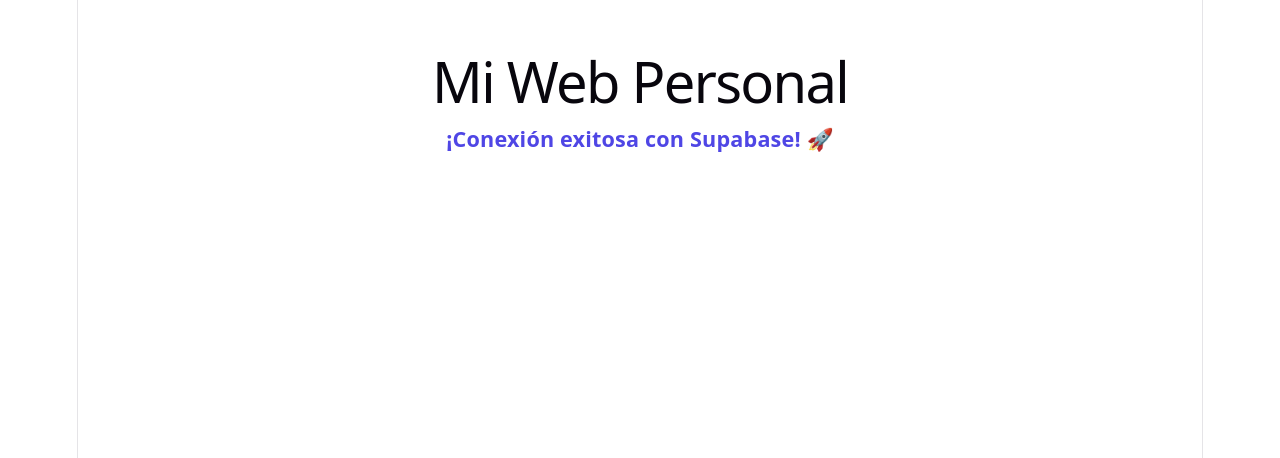
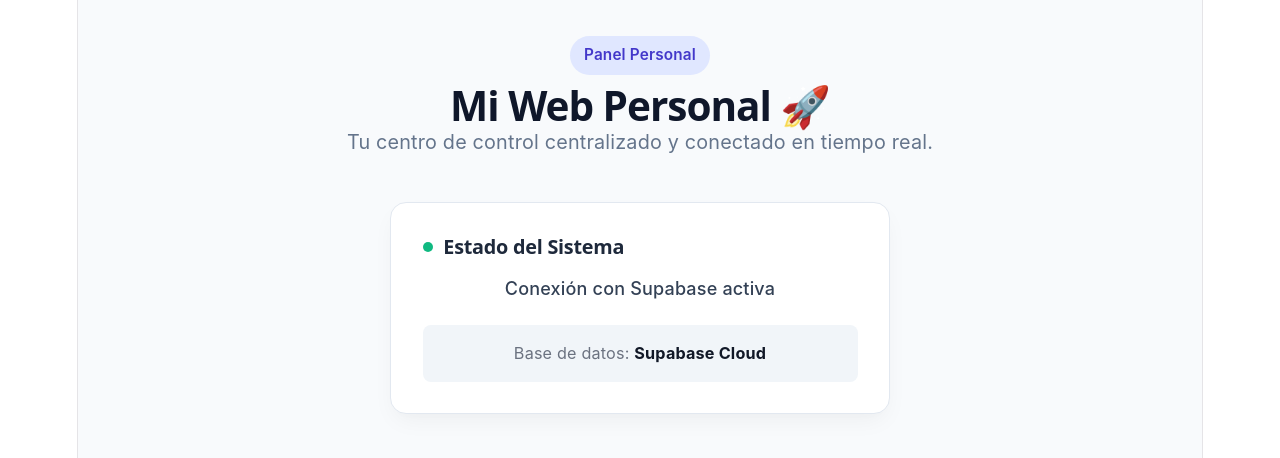
Before and after one commit to Nei3022/mi-web-personal, a React (Vite) app: page / in a window 1280 px wide. Shown: the top 458 px of the page. Built offline with nearby package versions, Linux system fonts and the light colour scheme; no server answers; the database is empty.

Commit message:
Nuevo diseño visual

```diff
--- a/src/App.jsx
+++ b/src/App.jsx
@@ -3,30 +3,138 @@ import { supabase } from './supaClient'
 
 function App() {
   const [status, setStatus] = useState('Comprobando conexión...')
+  const [isConnected, setIsConnected] = useState(false)
 
   useEffect(() => {
     async function checkConnection() {
-      // Consulta de prueba a Supabase
       const { error } = await supabase.from('test').select('*').limit(1)
 
       if (error && error.code !== 'PGRST116') {
         console.log('Respuesta de Supabase:', error.message)
       }
 
-      setStatus('¡Conexión exitosa con Supabase! 🚀')
+      setStatus('Conexión con Supabase activa')
+      setIsConnected(true)
     }
 
     checkConnection()
   }, [])
 
   return (
-    <div style={{ fontFamily: 'system-ui, sans-serif', padding: '2rem', textAlign: 'center' }}>
-      <h1>Mi Web Personal</h1>
-      <p style={{ fontSize: '1.2rem', color: '#4F46E5', fontWeight: 'bold' }}>
-        {status}
-      </p>
+    <div style={styles.container}>
+      {/* Header */}
+      <header style={styles.header}>
+        <div style={styles.badge}>Panel Personal</div>
+        <h1 style={styles.title}>Mi Web Personal 🚀</h1>
+        <p style={styles.subtitle}>
+          Tu centro de control centralizado y conectado en tiempo real.
+        </p>
+      </header>
+
+      {/* Tarjeta de Estado */}
+      <main style={styles.main}>
+        <div style={styles.card}>
+          <div style={styles.cardHeader}>
+            <span style={{
+              ...styles.statusDot,
+              backgroundColor: isConnected ? '#10B981' : '#F59E0B'
+            }} />
+            <h2 style={styles.cardTitle}>Estado del Sistema</h2>
+          </div>
+
+          <p style={styles.statusText}>{status}</p>
+
+          <div style={styles.infoBox}>
+            <p style={{ margin: 0, fontSize: '0.9rem', color: '#6B7280' }}>
+              Base de datos: <strong style={{ color: '#111827' }}>Supabase Cloud</strong>
+            </p>
+          </div>
+        </div>
+      </main>
     </div>
   )
 }
 
+// Estilos limpios y modernos
+const styles = {
+  container: {
+    minHeight: '100vh',
+    backgroundColor: '#F8FAFC',
+    fontFamily: '-apple-system, BlinkMacSystemFont, "Segoe UI", Roboto, sans-serif',
+    display: 'flex',
+    flexDirection: 'column',
+    alignItems: 'center',
+    padding: '2rem 1rem',
+    boxSizing: 'border-box',
+  },
+  header: {
+    textAlign: 'center',
+    maxWidth: '600px',
+    marginBottom: '2.5rem',
+  },
+  badge: {
+    display: 'inline-block',
+    backgroundColor: '#E0E7FF',
+    color: '#4338CA',
+    padding: '0.35rem 0.8rem',
+    borderRadius: '9999px',
+    fontSize: '0.85rem',
+    fontWeight: '600',
+    marginBottom: '1rem',
+  },
+  title: {
+    fontSize: '2.25rem',
+    fontWeight: '800',
+    color: '#0F172A',
+    margin: '0 0 0.5rem 0',
+    letterSpacing: '-0.025em',
+  },
+  subtitle: {
+    fontSize: '1.1rem',
+    color: '#64748B',
+    margin: 0,
+    lineHeight: '1.5',
+  },
+  main: {
+    width: '100%',
+    maxWidth: '500px',
+  },
+  card: {
+    backgroundColor: '#FFFFFF',
+    borderRadius: '16px',
+    padding: '1.75rem',
+    boxShadow: '0 10px 25px -5px rgba(0, 0, 0, 0.05), 0 8px 10px -6px rgba(0, 0, 0, 0.01)',
+    border: '1px solid #E2E8F0',
+  },
+  cardHeader: {
+    display: 'flex',
+    alignItems: 'center',
+    gap: '0.6rem',
+    marginBottom: '1rem',
+  },
+  statusDot: {
+    width: '10px',
+    height: '10px',
+    borderRadius: '50%',
+    display: 'inline-block',
+  },
+  cardTitle: {
+    fontSize: '1.1rem',
+    fontWeight: '700',
+    color: '#1E293B',
+    margin: 0,
+  },
+  statusText: {
+    fontSize: '1rem',
+    color: '#334155',
+    fontWeight: '500',
+    margin: '0 0 1.25rem 0',
+  },
+  infoBox: {
+    backgroundColor: '#F1F5F9',
+    padding: '0.85rem 1rem',
+    borderRadius: '8px',
+  }
+}
+
 export default App
```
